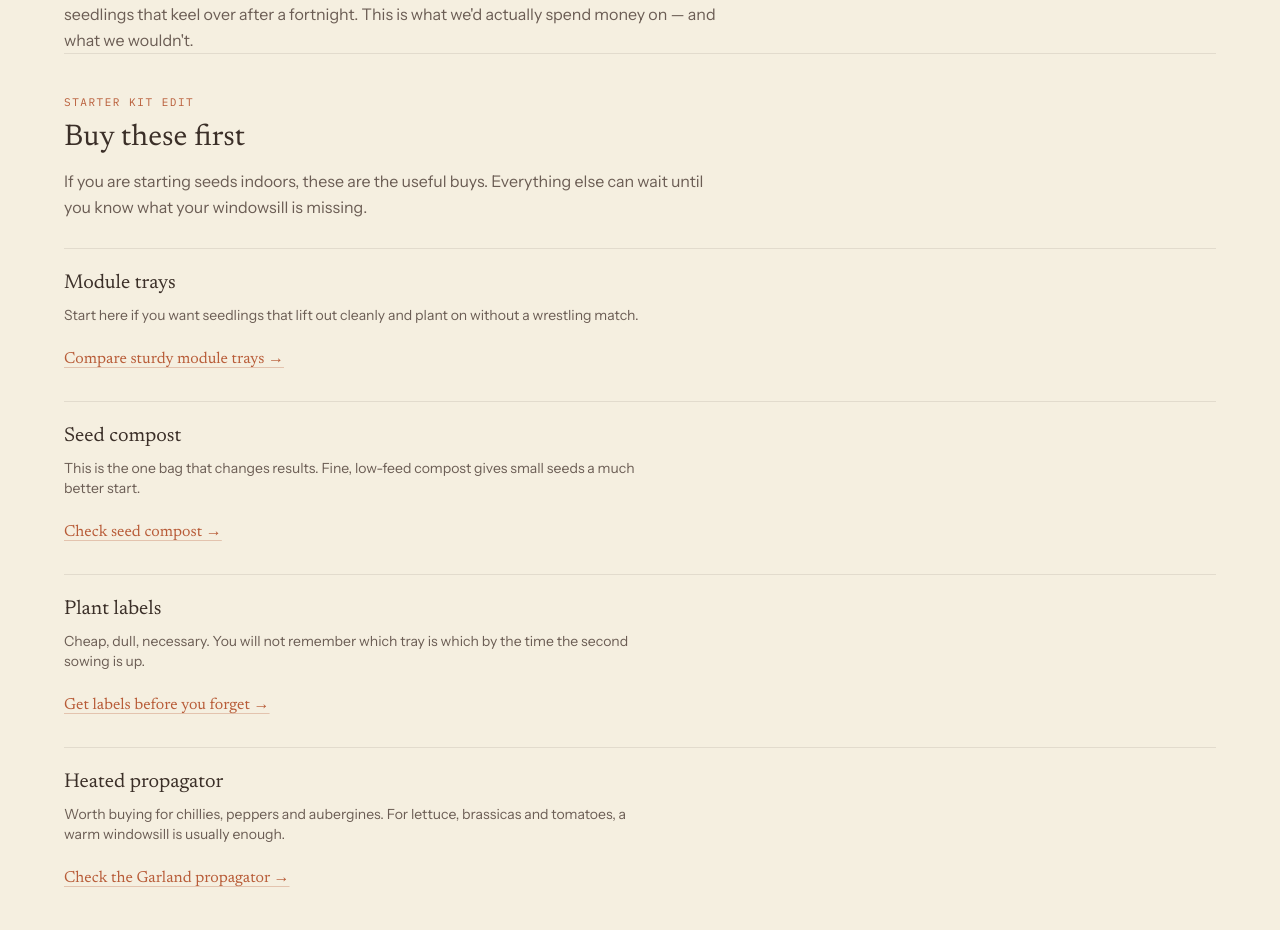
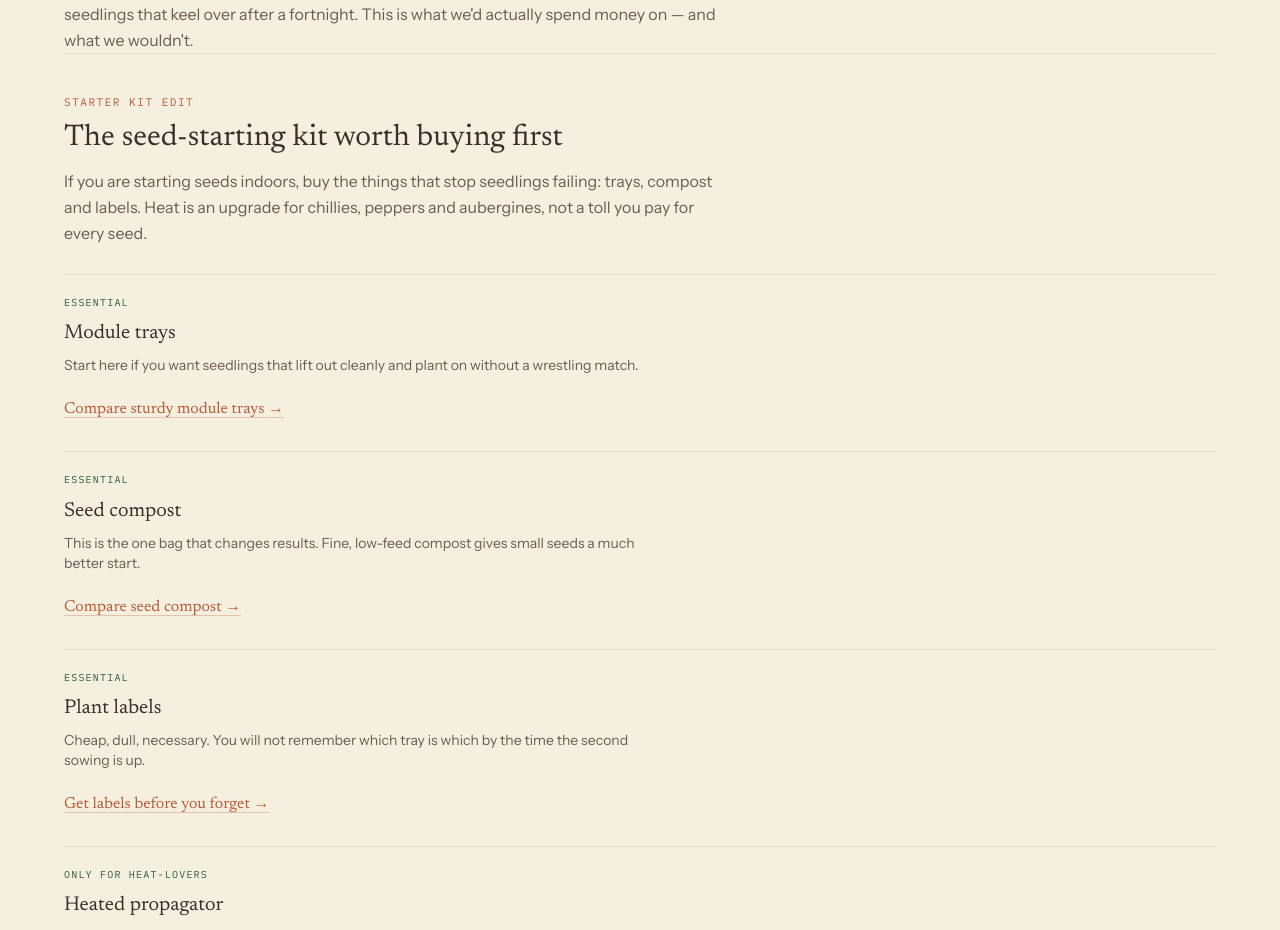
Before and after one commit to katecreates11/whattosow, a Next.js app: page /guides/seed-starting-kit in a window 1280 px wide. Shown: the part 666-1596 px from the top of the page. Built offline with nearby package versions, Linux system fonts and the light colour scheme; no server answers.

Commit message:
fix: clarify seed kit buying priorities

```diff
--- a/src/components/SeedStartingKitBuyerNote.tsx
+++ b/src/components/SeedStartingKitBuyerNote.tsx
@@ -3,6 +3,7 @@ import AffiliateLink from "@/components/AffiliateLink";
 const starterPicks = [
   {
     name: "Module trays",
+    label: "Essential",
     product: "Nutley's 24-cell module trays",
     href: "https://www.amazon.co.uk/dp/B00844031K",
     reason: "Start here if you want seedlings that lift out cleanly and plant on without a wrestling match.",
@@ -10,13 +11,15 @@ const starterPicks = [
   },
   {
     name: "Seed compost",
+    label: "Essential",
     product: "Levington Seed & Cutting Compost 20L",
     href: "https://www.amazon.co.uk/dp/B0F3W9KC7N",
     reason: "This is the one bag that changes results. Fine, low-feed compost gives small seeds a much better start.",
-    cta: "Check seed compost",
+    cta: "Compare seed compost",
   },
   {
     name: "Plant labels",
+    label: "Essential",
     product: "White plastic plant labels and pencil",
     href: "https://www.amazon.co.uk/s?k=white+plastic+plant+labels+pencil",
     reason: "Cheap, dull, necessary. You will not remember which tray is which by the time the second sowing is up.",
@@ -24,10 +27,11 @@ const starterPicks = [
   },
   {
     name: "Heated propagator",
+    label: "Only for heat-lovers",
     product: "Garland One Top heated propagator",
     href: "https://www.amazon.co.uk/dp/B015WFRWUI",
     reason: "Worth buying for chillies, peppers and aubergines. For lettuce, brassicas and tomatoes, a warm windowsill is usually enough.",
-    cta: "Check the Garland propagator",
+    cta: "Compare heated propagators for chillies",
   },
 ];
 
@@ -44,16 +48,20 @@ export default function SeedStartingKitBuyerNote() {
         id="seed-kit-buyer-note"
         className="mt-2 font-serif text-2xl text-earth sm:text-3xl"
       >
-        Buy these first
+        The seed-starting kit worth buying first
       </h2>
       <p className="mt-3 max-w-[62ch] text-earth-light">
-        If you are starting seeds indoors, these are the useful buys. Everything
-        else can wait until you know what your windowsill is missing.
+        If you are starting seeds indoors, buy the things that stop seedlings
+        failing: trays, compost and labels. Heat is an upgrade for chillies,
+        peppers and aubergines, not a toll you pay for every seed.
       </p>
 
       <div className="mt-7 divide-y divide-earth/10 border-t border-earth/10">
         {starterPicks.map((pick) => (
           <div key={pick.product} className="py-5">
+            <p className="mb-2 font-mono text-[10px] uppercase tracking-[0.12em] text-allotment">
+              {pick.label}
+            </p>
             <h3 className="font-serif text-xl text-earth">{pick.name}</h3>
             <p className="mt-2 max-w-[62ch] text-sm text-earth-light">
               {pick.reason}
```
Also changed, not shown: 1 other file (tests, documents, lock files or other folders).
